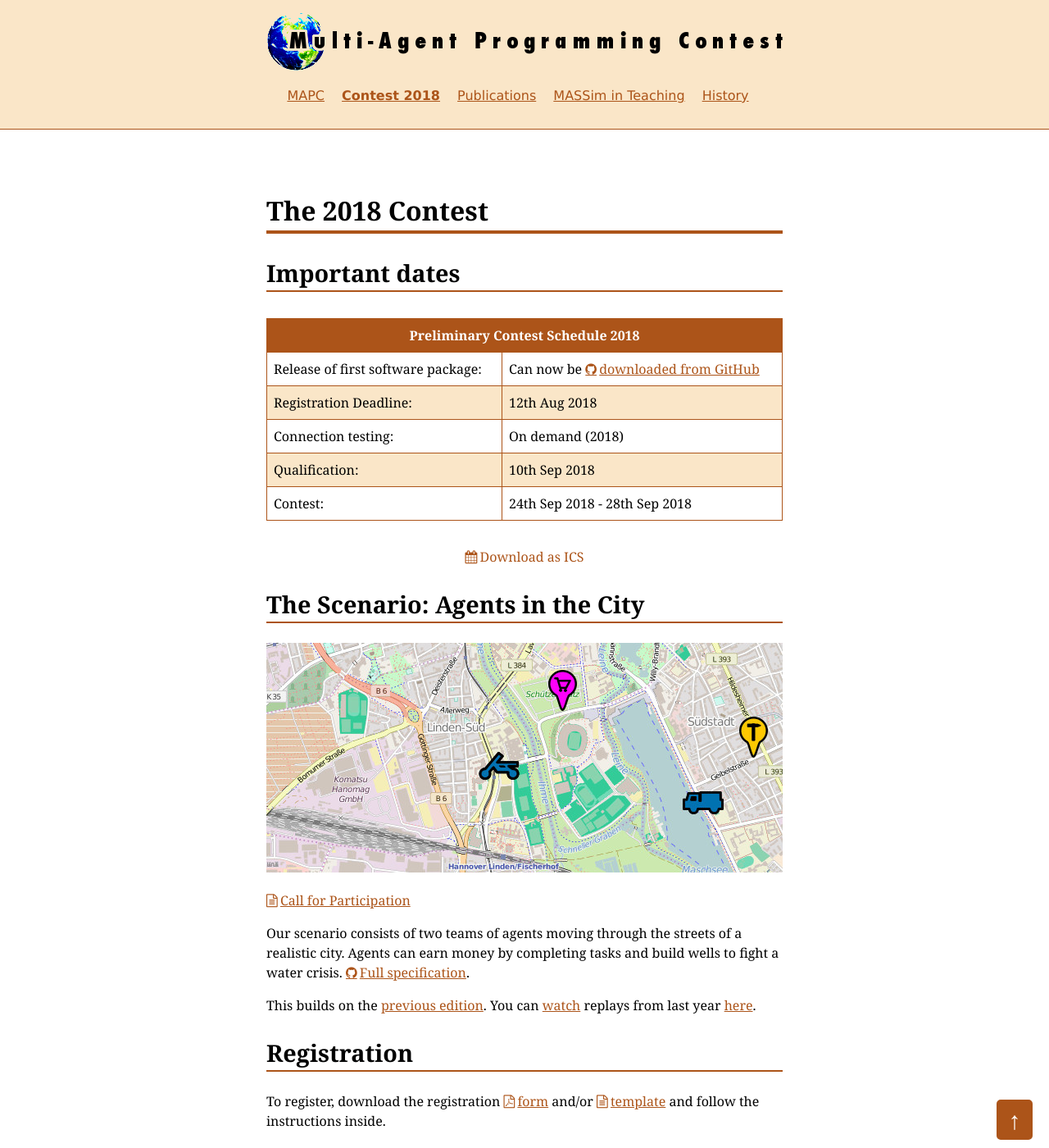
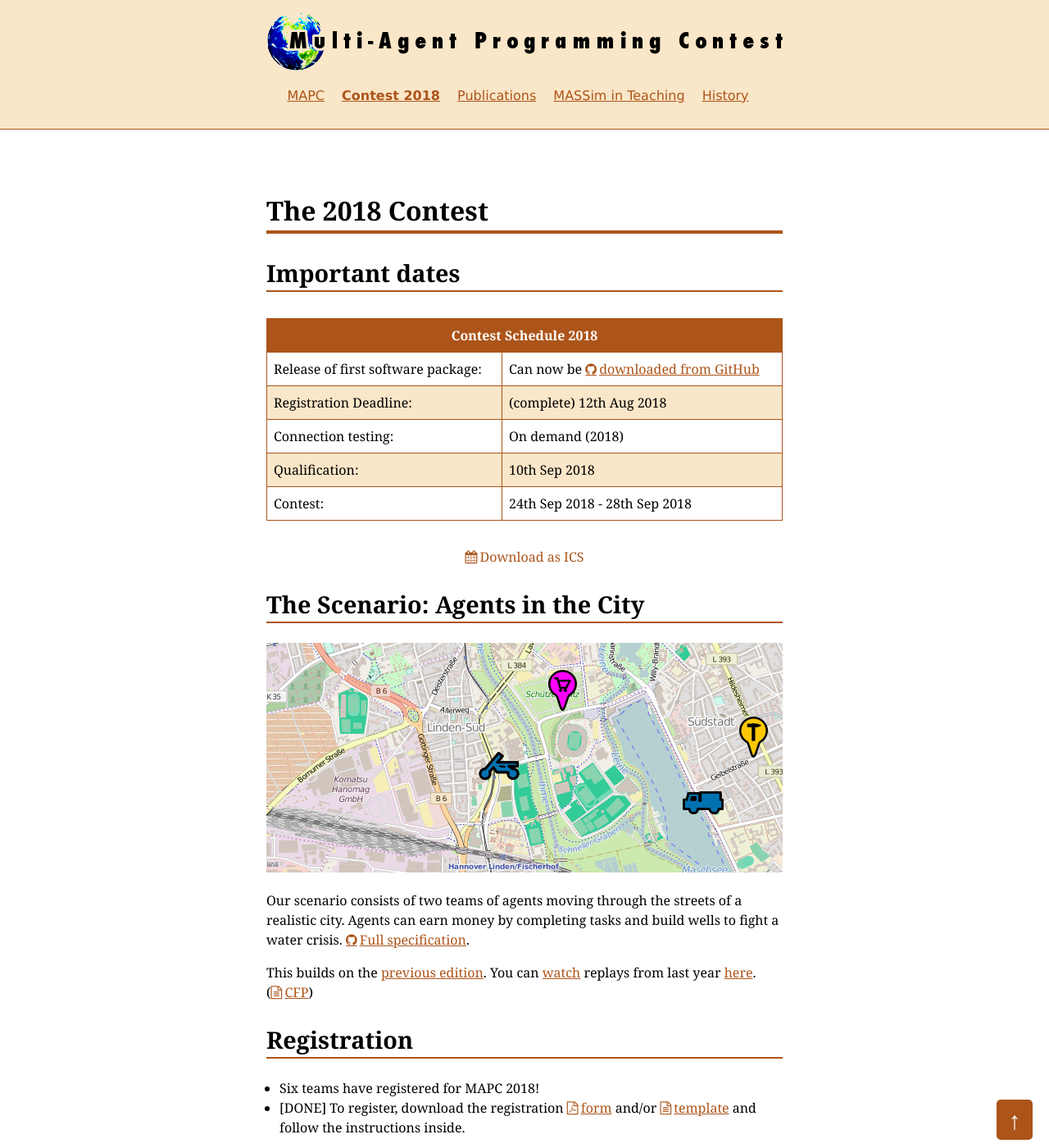
Before and after one commit to agentcontest/agentcontest.github.io, a Jekyll site: the page built from 2018/index.md, in a window 1280 px wide and 1400 px high. Shown: the whole window at 82% size. Built offline with Jekyll 4.4.1, drawn with Linux system fonts in a browser that asks for light colours; some of the changed text lies outside the part shown.

Commit message:
set registration complete

```diff
--- a/2018/_schedule.html
+++ b/2018/_schedule.html
@@ -1,7 +1,7 @@
 <table>
   <thead>
     <tr>
-      <th colspan="2">Preliminary Contest Schedule 2018</th>
+      <th colspan="2">Contest Schedule 2018</th>
     </tr>
   </thead>
   <tbody>
@@ -11,7 +11,7 @@
     </tr>
     <tr>
       <td>Registration Deadline:</td>
-      <td><time datetime="2018-08-12">12th Aug 2018</time></td>
+      <td>(complete) <time datetime="2018-08-12">12th Aug 2018</time></td>
     </tr>
     <tr>
       <td>Connection testing:</td>
--- a/2018/index.md
+++ b/2018/index.md
@@ -14,18 +14,17 @@ The Scenario: Agents in the City
 
 ![Agents in the City](/2016/banner.jpg){:width="630" height="280"}
 
-[Call for Participation](/2018/CFP.txt)
-
 Our scenario consists of two teams of agents moving through the streets of a realistic city.
 Agents can earn money by completing tasks and build wells to fight a water crisis.
 [Full specification](https://github.com/agentcontest/massim/blob/master/docs/scenario.md).
 
-This builds on the [previous edition](/2017/). You can [watch](https://multiagentcontest.org/2017/replays/?2017-09-21-18-07-25-2017-MAPC-Sim3) replays from last year [here](https://multiagentcontest.org/2017/#replays).
+This builds on the [previous edition](/2017/). You can [watch](https://multiagentcontest.org/2017/replays/?2017-09-21-18-07-25-2017-MAPC-Sim3) replays from last year [here](https://multiagentcontest.org/2017/#replays). ([CFP](/2018/CFP.txt))
 
 Registration
 ------------
 
-To register, download the registration [form](registration/registration.pdf) and/or [template](registration/registration.tex) and follow the instructions inside.
+- Six teams have registered for MAPC 2018!
+- [DONE] To register, download the registration [form](registration/registration.pdf) and/or [template](registration/registration.tex) and follow the instructions inside.
 
 | Team | Affiliation | Members | Language/<br>Platform | Details |
 | -- |
```
Also changed, not shown: other parts of 2018/index.md (+1 -1 lines).
